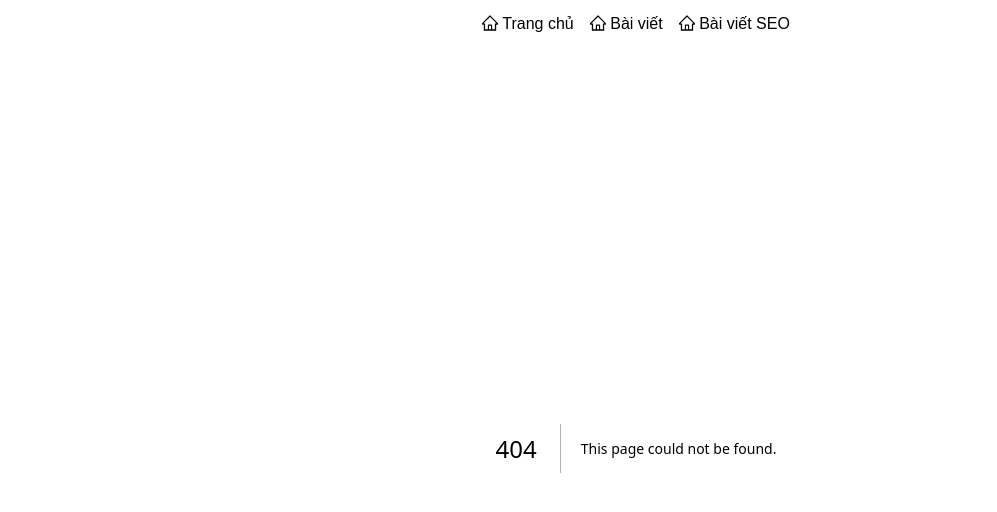
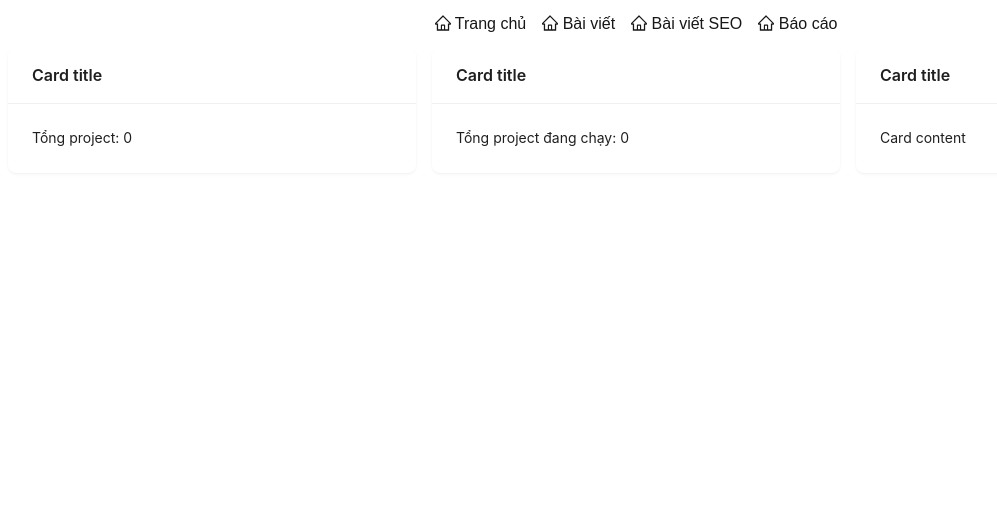
Before and after one commit to AgentVN43/100website, a Next.js app: page /reports in a window 1280 px wide. Before the commit this address had no page. Shown: the top 512 px of the page, without its empty margins (4-1001 px from the left). Built offline with nearby package versions, Linux system fonts and the light colour scheme; no server answers; the database is empty; what @ant-design/nextjs-registry would draw is missing.

Commit message:
Update report

```diff
--- a/app/components/header.tsx
+++ b/app/components/header.tsx
@@ -14,6 +14,9 @@ export default function Header() {
             <Link href={'/post'} className='cursor-pointer py-3'>
                 <HomeOutlined /> Bài viết SEO
             </Link>
+            <Link href={'/reports'} className='cursor-pointer py-3'>
+                <HomeOutlined /> Báo cáo
+            </Link>
         </div>
     )
 }
--- /dev/null
+++ b/app/reports/page.tsx
@@ -0,0 +1,91 @@
+"use client";
+import { Card, Col, message, Row } from "antd";
+import { set } from "mongoose";
+import React, { useEffect, useState } from "react";
+
+export default function Reports() {
+  const [projects, setProjects] = useState([]);
+  const [loading, setLoading] = useState(false);
+
+  const [post, setPost] = useState([]);
+  // Fetch projects from the API
+  const fetchProjects = async () => {
+    setLoading(true);
+    try {
+      const res = await fetch("/api/projects");
+      const data = await res.json();
+      if (data.success) {
+        setProjects(data.data);
+        message.error(data.error || "Failed to load projects.");
+      }
+    } catch (error) {
+      message.error("Error fetching projects.");
+    } finally {
+      setLoading(false);
+    }
+  };
+
+  console.log(projects)
+
+
+  const fetchPost = async (page = 1) => {
+    setLoading(true);
+    try {
+      const url = `${domain}/wp-json/wp/v2/posts?_fields=id,link,title,type=post,meta.rank_math_focus_keyword,meta.rank_math_seo_score&per_page=${pagination.pageSize}&page=${page}`;
+
+      const authHeader =
+        "Basic " + btoa(`${credentials.username}:${credentials.password}`);
+
+      const res = await fetch(url, {
+        headers: {
+          Authorization: authHeader,
+          "Content-Type": "application/json",
+        },
+      });
+
+      if (!res.ok) {
+        throw new Error(`HTTP error! status: ${res.status}`);
+      }
+
+      const data = await res.json();
+      setPost(data);
+      console.log("Fetched posts:", data);
+    } catch (error) {
+      console.error("Error fetching posts:", error);
+      message.error("Failed to load posts");
+    } finally {
+      setLoading(false);
+    }
+  };
+
+  const totalProjects = projects.length;
+  const totalActiveProjects = projects.filter(
+    (project) => project.isActive
+  ).length;
+
+  useEffect(() => {
+    fetchProjects();
+  }, []);
+
+  return (
+    <>
+      <Row gutter={16}>
+        <Col span={8}>
+          <Card title="Card title" variant="borderless">
+            Tổng project: {totalProjects}
+          </Card>
+        </Col>
+        <Col span={8}>
+          <Card title="Card title" variant="borderless">
+            Tổng project đang chạy: {totalActiveProjects}
+          </Card>
+        </Col>
+        <Col span={8}>
+          <Card title="Card title" variant="borderless">
+            Card content
+          </Card>
+        </Col>
+      </Row>
+    </>
+  );
+}
```
